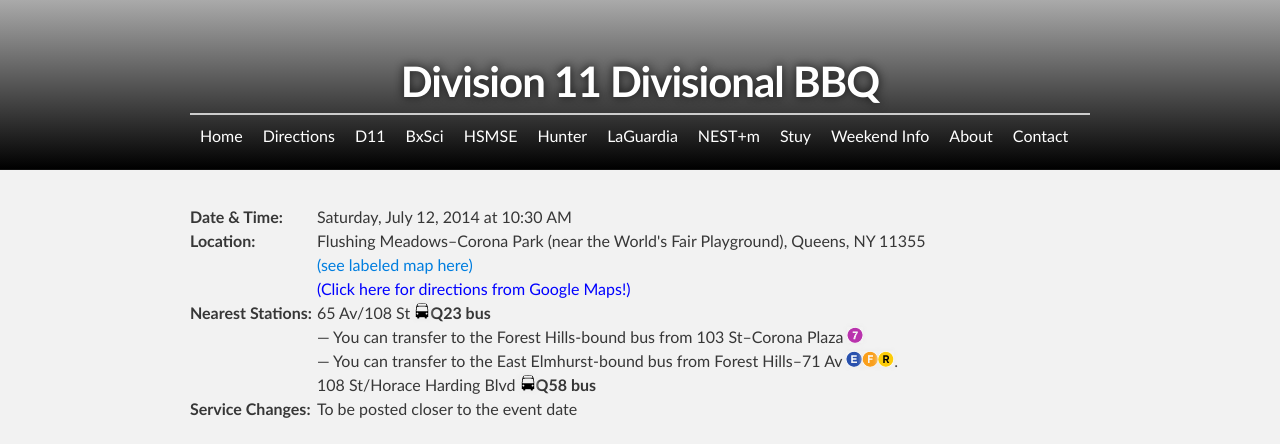
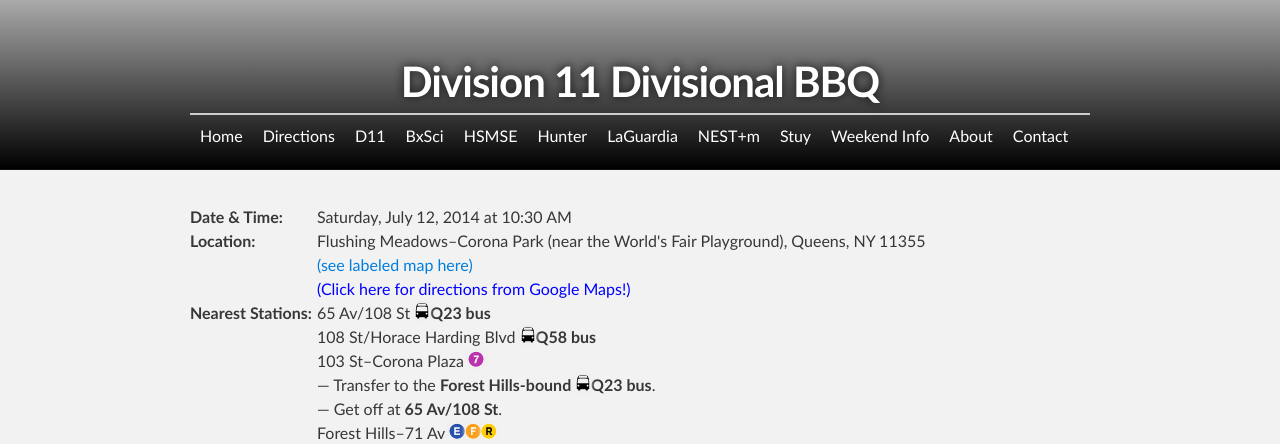
Before and after one commit to d11directions/d11directions.github.io, a Jekyll site: the page built from _posts/2014-07-12-Divisional_BBQ.html, in a window 1280 px wide. Shown: the top 444 px of the page. Built offline with Jekyll 4.4.1, drawn with Linux system fonts in a browser that asks for light colours; some of the changed text lies outside the part shown.

```diff
--- a/_posts/2014-07-12-Divisional_BBQ.html
+++ b/_posts/2014-07-12-Divisional_BBQ.html
@@ -6,8 +6,10 @@ tags: [d11]
 time: Saturday, July 12, 2014 at 10:30 AM
 location: Flushing Meadows&ndash;Corona Park (near the World's Fair Playground), Queens, NY 11355<br><a href="http://tinyurl.com/nydkc11bbq">(see labeled map here)</a>
 nearest-stations:
-    - 65 Av/108 St <strong><img src="/img/bus.png">Q23 bus</strong><br>&mdash; You can transfer to the Forest Hills-bound bus from 103 St&ndash;Corona Plaza <img src="/img/7.png" alt="(7)"><br>&mdash; You can transfer to the East Elmhurst-bound bus from Forest Hills&ndash;71 Av <img src="/img/E.png" alt="(E)"><img src="/img/F.png" alt="(F)"><img src="/img/R.png" alt="(R)">.
+    - 65 Av/108 St <strong><img src="/img/bus.png">Q23 bus</strong>
     - 108 St/Horace Harding Blvd <strong><img src="/img/bus.png">Q58 bus</strong>
+    - 103 St&ndash;Corona Plaza <img src="/img/7.png" alt="(7)"> <br>&mdash; Transfer to the <strong>Forest Hills-bound <img src="/img/bus.png">Q23 bus</strong>.<br>&mdash; Get off at <strong>65 Av/108 St</strong>.
+    - Forest Hills&ndash;71 Av <img src="/img/E.png" alt="(E)"><img src="/img/F.png" alt="(F)"><img src="/img/R.png" alt="(R)"><br>&mdash; Transfer to the <strong>East Elmhurst-bound <img src="/img/bus.png">Q23 bus</strong>.<br>&mdash; Get off at <strong>65 Av/108 St</strong>.
 changes-brief:
     - To be posted closer to the event date
 changes-ext: http://travel.mtanyct.info/serviceadvisory/routeStatusResult.aspx?tag=ALL&date=07/12/2014&time=&method=getstatus4
```
Also changed, not shown: _posts/2014-06-28-Division_8_BBQ.html (added, +24 -0 lines), resources/division8bbq.jpeg (added).
